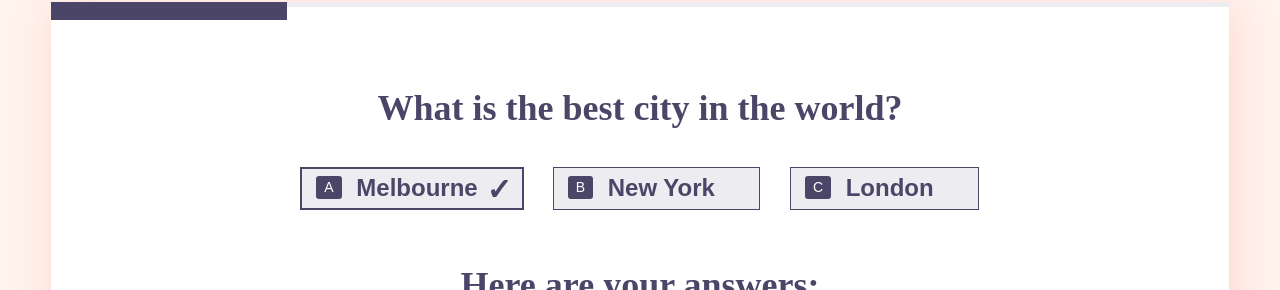
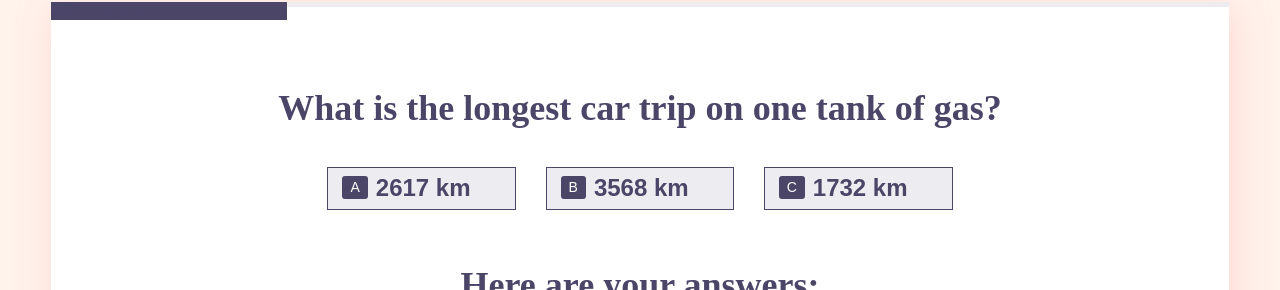
Before and after one commit to sashmen5/react-quiz, a React app: page / in a window 1280 px wide. Shown: the part 365-655 px from the top of the page. Built offline with nearby package versions, Linux system fonts and the light colour scheme.

Commit message:
Basic changes
Question added
Choices added

```diff
--- a/src/js/App.js
+++ b/src/js/App.js
@@ -1,12 +1,24 @@
 import React from 'react';
-
+import data from './data/Data';
+import Question from "./Question";
 class App extends React.Component {
 
     constructor(props){
         super(props);
+        this.state = {
+            allQuestions: data.allQuestions,
+            currentQuestion: data.allQuestions[4],
+            progress: 0,
+            allAnswers: []
+        }
+    }
 
-    }
+    onSelectAnswer = (answer) => {
+        console.log('Answer selected ' + answer);
+    };
     render(){
+        const {currentQuestion} = this.state;
+
         return (
             <div>
 
@@ -30,26 +42,7 @@
                 </div>
                 {/* Progress - end */}
 
-                {/* Question - start */}
-                <div className={`question`}>
-
-                  <h1>What is the best city in the world?</h1>
-
-                  {/* Choices - start */}
-                  <div className="choices">
-
-                    {/* Buttons - start */}
-                    <button className="btn btn-huge is-selected"><span className="letter">A</span> Melbourne</button>
-                    <button className="btn btn-huge"><span className="letter">B</span> New York</button>
-                    <button className="btn btn-huge"><span className="letter">C</span> London</button>
-                    {/* Buttons - end */}
-
-                  </div>
-                  {/* Choices - end */}
-
-                </div>
-                {/* Question - end */}
-
+                <Question currentQuestion={currentQuestion}/>
                 {/* Results - start */}
                 <div className="results">
                   <div className="loader"><div className="icon"></div></div>
--- /dev/null
+++ b/src/js/Choices.js
@@ -0,0 +1,21 @@
+import React from 'react';
+import PropTypes from 'prop-types';
+import NiceButton from "./NiceButton";
+
+const Choices = ({choices}) => {
+    return (
+        <div className="choices">
+            {
+                choices.map((choice, index) => {
+                    return <NiceButton choice={choice} key={choice} index={index}/>
+                })
+            }
+        </div>
+    );
+};
+
+Choices.propTypes = {
+    choices: PropTypes.array.isRequired
+};
+
+export default Choices;
--- /dev/null
+++ b/src/js/NiceButton.js
@@ -0,0 +1,22 @@
+import React, {Component} from 'react';
+import PropTypes from 'prop-types';
+
+class NiceButton  extends Component {
+    getLetter = (index) => {
+        const letters = ['A', 'B', 'C', 'D'];
+        return letters[index];
+    };
+    render() {
+        const {choice, index} = this.props;
+        return (
+            <button className="btn btn-huge"><span className="letter">{this.getLetter(index)}</span>{choice}</button>
+        );
+    }
+}
+
+NiceButton.propTypes = {
+    choice: PropTypes.string.isRequired,
+    index: PropTypes.number.isRequired
+};
+
+export default NiceButton;
--- /dev/null
+++ b/src/js/Question.js
@@ -0,0 +1,20 @@
+import React from 'react';
+import PropTypes from 'prop-types';
+import Choices from "./Choices";
+
+const Question = ({currentQuestion}) => {
+    const {question, choices} = currentQuestion;
+    return (
+        <div className={`question`}>
+
+            <h1>{question}</h1>
+            <Choices choices={choices}/>
+        </div>
+    );
+};
+
+Question.propTypes = {
+    currentQuestion: PropTypes.object.isRequired
+};
+
+export default Question;
```
